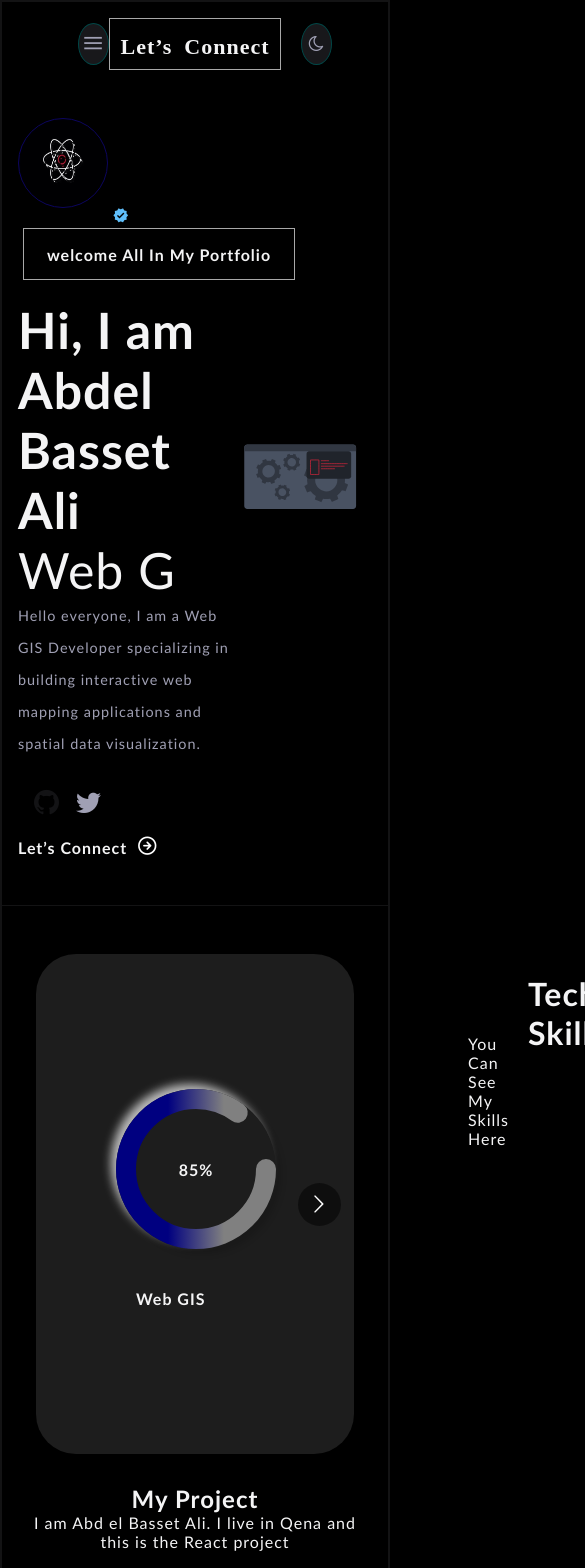
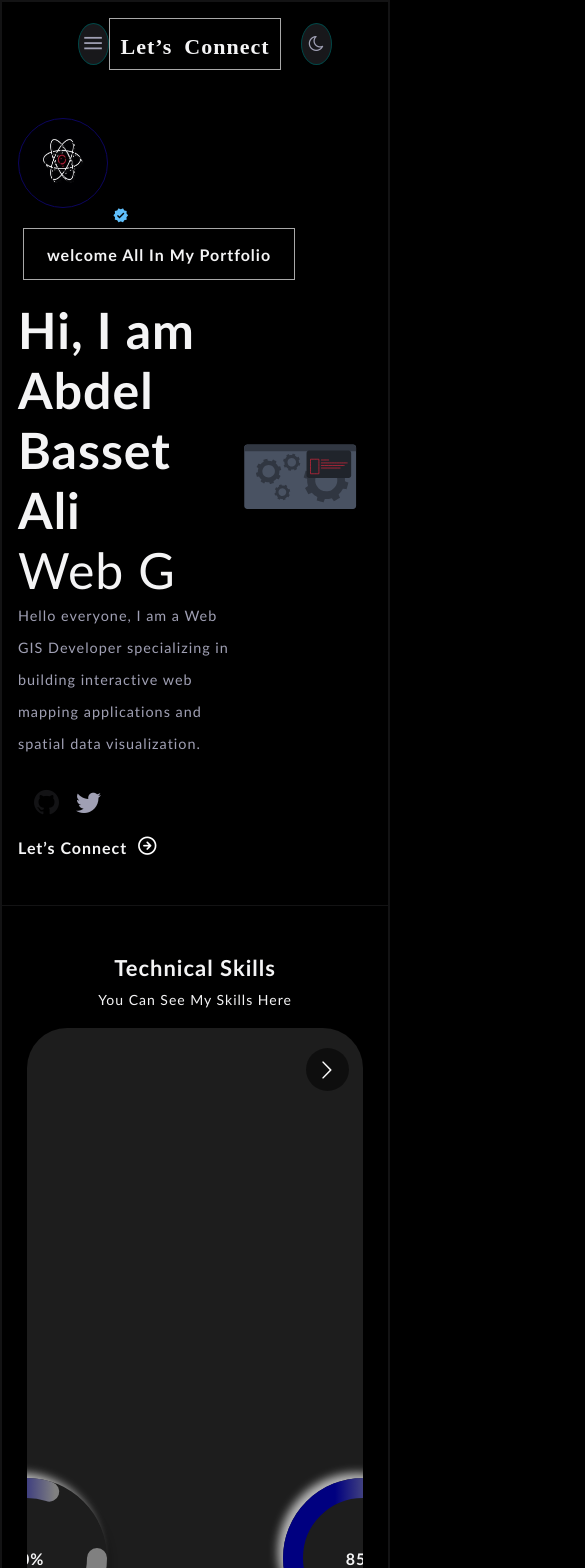
Before and after one commit to abdelbassetali/React-portfolio, a React (Vite) app: page / in a window 390 px wide. Shown: the top 1568 px of the page, 585 px wide, since content can reach past the window. Built offline with nearby package versions, Linux system fonts and the light colour scheme.

Commit message:
Update boot.css

```diff
--- a/src/components/2-boot/boot.css
+++ b/src/components/2-boot/boot.css
@@ -104,3 +104,34 @@ circle{
     color: var(--title);
 
 }
+
+/* الكود الخاص بالموبايل والشاشات الصغيرة (أقل من 768 بكسل) */
+@media (max-width: 768px) {
+    .yaso {
+        width: 95% !important;
+        height: auto !important; /* عشان يمدد مع المحتوى براحته وما يقففلش على ارتفاع ثابت */
+        padding: 20px 10px !important;
+        display: flex;
+        flex-direction: column;
+        align-items: center;
+    }
+
+    .skills-h1 {
+        position: static !important;
+        margin: 10px auto !important;
+        font-size: 22px;
+        text-align: center;
+    }
+
+    .skills-h2 {
+        position: static !important;
+        margin: 5px auto 20px auto !important;
+        font-size: 14px;
+        text-align: center;
+    }
+
+    .skill {
+        margin: 15px auto !important;
+        position: relative !important;
+    }
+}
```
